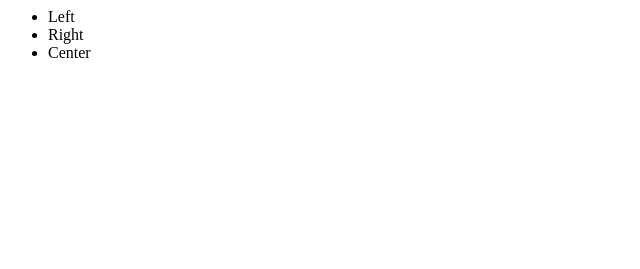
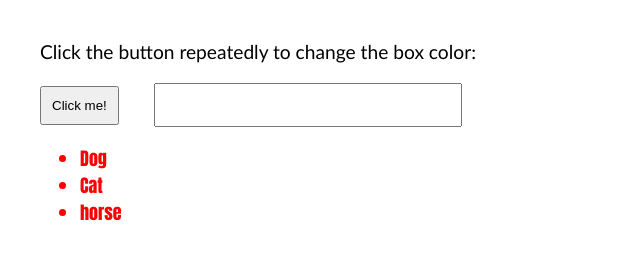
Before and after one commit to KimiyaHassani/HW1, a plain HTML site: page index.html in a window 1280 px wide. Shown: the whole page, without its empty margins (0-640 px from the left). Drawn offline with Linux system fonts and the light colour scheme.

Commit message:
added ul and some li's

```diff
--- a/index.html
+++ b/index.html
@@ -1,12 +1,62 @@
-<html>
-    <head>
-        <linke rel =""
-        <body>
-            <ul>
-                <li>Left</li>
-                <li>Right</li>
-                <li>Center</li>
-            </ul>
-        </body>
-    </head>
+<!doctype html>
+<html lang="en">
+<head>
+	<meta charset="utf-8">
+	<title>DOM Color Tweaker</title>
+    <link rel ="stylesheet" type="text/css" href="mystyle.css">
+	<style>
+		body {
+			font-family:"Trebuchet MS", Segoe, sans-serif;
+			margin:40px;
+			font-size: 1.2em;
+		}
+		div:first-child {
+			margin-bottom: 20px;
+		}
+		button {
+			padding: 10px;
+		}
+		#box {
+			width: 300px;
+			height: 38px;
+			margin-left: 30px;
+		}
+
+	</style>
+</head>
+<body>
+	<div>
+		Click the button repeatedly to change the box color:
+	</div>
+
+	<button id="btn">Click me!</button>
+	<input type= "text" id="box">
+
+    <div>
+        <ul>
+            <li>Dog</li>
+            <li>Cat</li>
+            <li>horse</li>
+        </ul>
+    </div>
+
+	<script>
+
+	let btn = document.getElementById("btn");
+	let box = document.getElementById("box");
+	let colorRed = 255;    // initialize the red channel to pure red
+
+	btn.addEventListener("click", clickHandler, false);
+
+	function clickHandler() {
+		// first color channel (red) gets darker every time button is clicked
+		box.style.backgroundColor = "rgb(" + (colorRed-=10) + ", 0, 0)";
+
+		// ES6 equivalent using template string
+		//box.style.backgroundColor = `rgb( ${colorRed-=10}, 0, 0 )`;
+	}
+
+	</script>
+    <script src="javascript/script.js"></script>
+</body>
 </html>
--- /dev/null
+++ b/javascript/script.js
@@ -0,0 +1 @@
+console.log("Home work 1");
--- a/mystyle.css
+++ b/mystyle.css
@@ -1,3 +1,11 @@
+
+body{
+    margin: 50px;
+    font-family :Arial, Helvetica, sans-serif;
+    font-size: 150%;
+}
 ul{
+    font-size:large;
     color:red;
+    font-family: Impact, Haettenschweiler, 'Arial Narrow Bold', sans-serif;
 }
```
Also changed, not shown: script.js (deleted).
